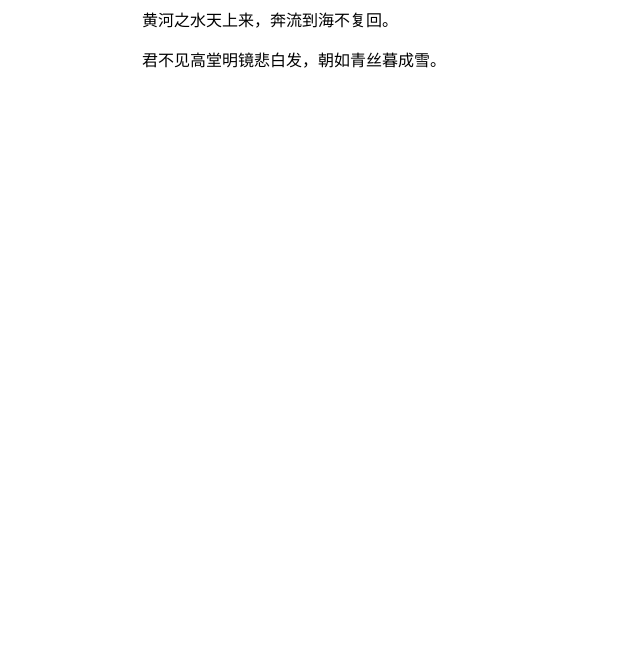
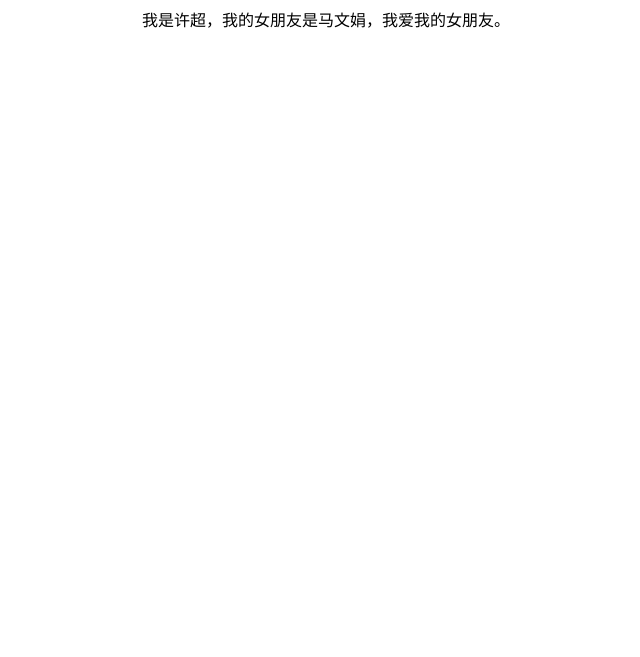
Before and after one commit to HardtosayR/My-First-Gatsby-Site, a Gatsby site: page /about in a window 1280 px wide. Shown: the part 143-800 px from the top of the page, without its empty margins (248-888 px from the left). Built offline with nearby package versions, Linux system fonts and the light colour scheme; Gatsby itself is replaced by a stand-in of ours.

Commit message:
modified:   src/pages/about.js 	modified:   src/pages/gallery.js

```diff
--- a/src/pages/about.js
+++ b/src/pages/about.js
@@ -4,8 +4,7 @@ import Layout from "../components/layout"
 const About = () => {
     return (
         <Layout pageTile="About Me" pageheading="Abou Me">
-            <p>黄河之水天上来，奔流到海不复回。</p>
-            <p>君不见高堂明镜悲白发，朝如青丝暮成雪。</p>
+            <p>我是许超，我的女朋友是马文娟，我爱我的女朋友。</p>
         </Layout>
     )
 }
--- a/src/pages/gallery.js
+++ b/src/pages/gallery.js
@@ -4,7 +4,7 @@ import Layout from "../components/layout"
 const Gallery = () => {
     return (
         <Layout pageTile="Gallery" pageheading="Gallery">
-            <p>辞呈可待成追忆，只是当时已茫然。</p>
+            <p>此情可待成追忆，只是当时已茫然。</p>
         </Layout>
     )
 }
```
